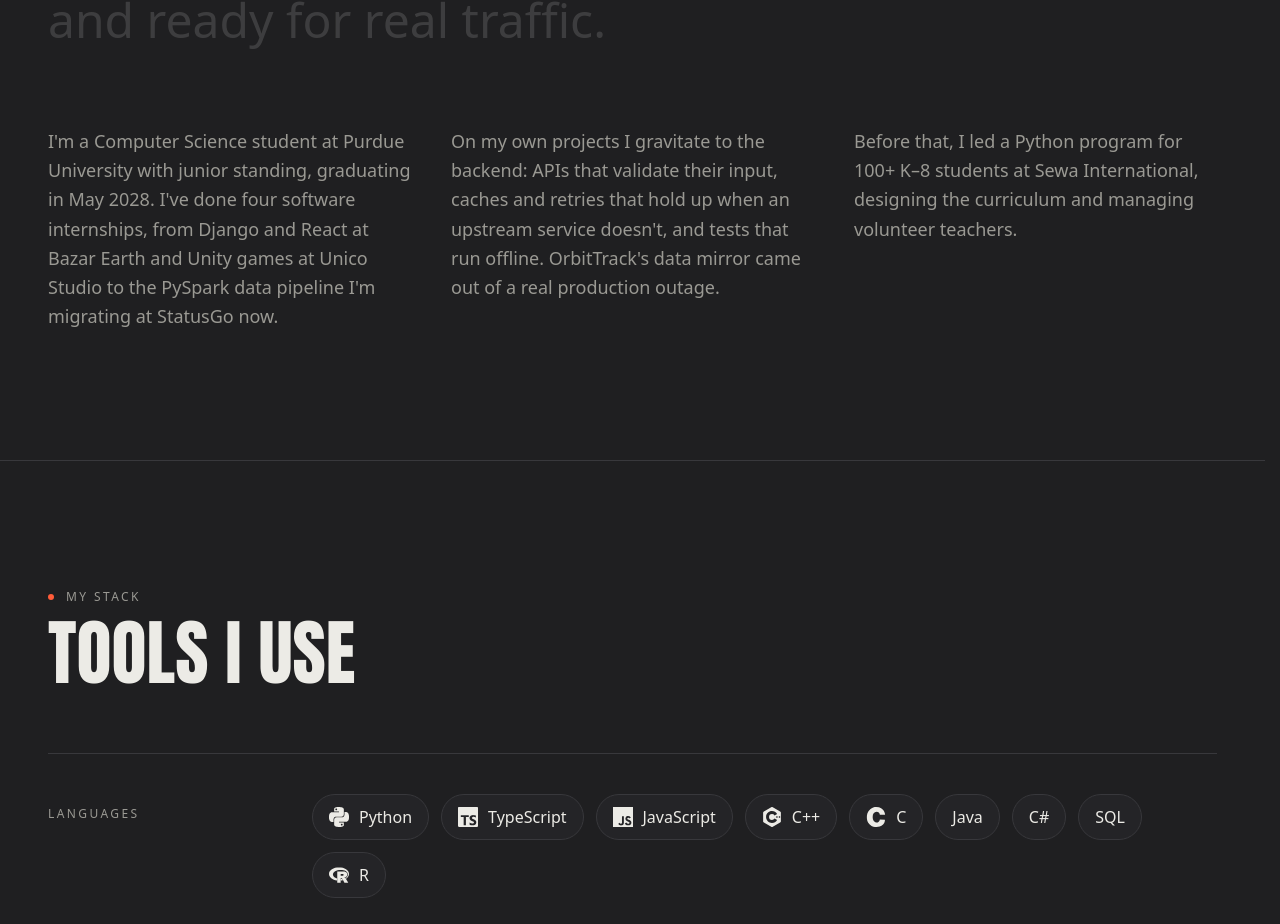
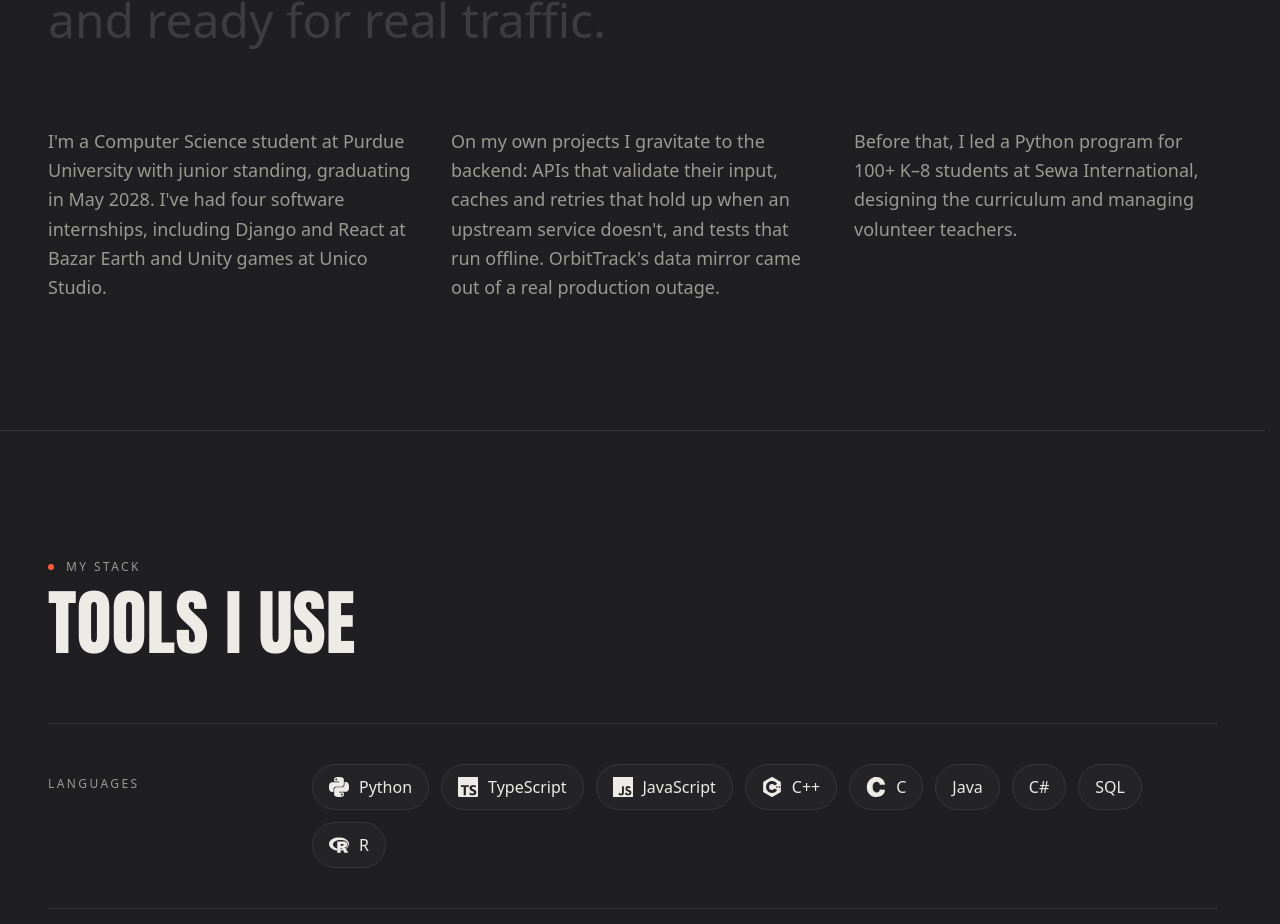
Before and after one commit to Xenon757/portfolio, a Next.js app: page / in a window 1280 px wide. Shown: the part 2336-3260 px from the top of the page. Built offline with nearby package versions, Linux system fonts and the light colour scheme; no server answers.

Commit message:
content: drop StatusGo from the About copy

```diff
--- a/src/data/site.ts
+++ b/src/data/site.ts
@@ -24,13 +24,13 @@
   status: "Open to Summer 2027 internships",
 } as const;
 
-/** About section copy. Facts from the résumé; no claims beyond it. */
+/** About section copy. Facts from the résumé; no claims beyond it. Don't feature StatusGo here (Aadi just started). */
 export const about = {
   // Revealed word by word on scroll.
   statement:
     "I build backend and cloud systems that keep working after they ship: validated, tested, and ready for real traffic.",
   paragraphs: [
-    "I'm a Computer Science student at Purdue University with junior standing, graduating in May 2028. I've done four software internships, from Django and React at Bazar Earth and Unity games at Unico Studio to the PySpark data pipeline I'm migrating at StatusGo now.",
+    "I'm a Computer Science student at Purdue University with junior standing, graduating in May 2028. I've had four software internships, including Django and React at Bazar Earth and Unity games at Unico Studio.",
     "On my own projects I gravitate to the backend: APIs that validate their input, caches and retries that hold up when an upstream service doesn't, and tests that run offline. OrbitTrack's data mirror came out of a real production outage.",
     "Before that, I led a Python program for 100+ K–8 students at Sewa International, designing the curriculum and managing volunteer teachers.",
   ],
```
Also changed, not shown: 1 other file (tests, documents, lock files or other folders).
